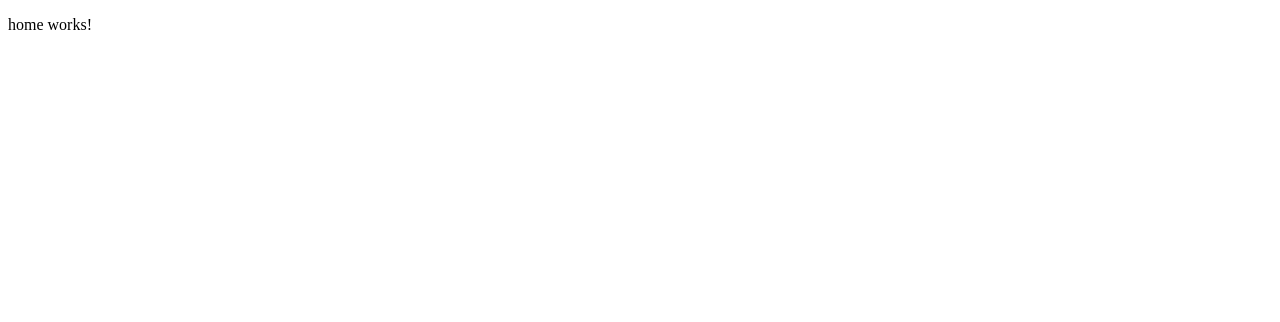
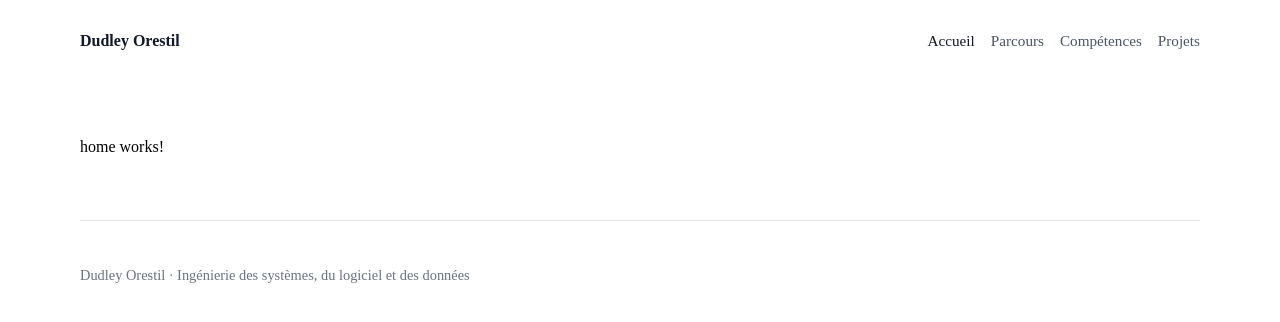
Before and after one commit to dee276/my-hybrid-portfolio, an Angular app: page / in a window 1280 px wide. Shown: the top 322 px of the page. Built offline with nearby package versions, Linux system fonts and the light colour scheme.

Commit message:
feat: Ajout des composants Header,Footer et de leur fichier .scss

```diff
--- a/src/app/app.html
+++ b/src/app/app.html
@@ -1,3 +1,7 @@
+<app-header />
+
 <main class="app-shell">
   <router-outlet />
 </main>
+
+<app-footer />
--- a/src/app/app.scss
+++ b/src/app/app.scss
@@ -0,0 +1,10 @@
+:host {
+  display: block;
+  min-height: 100vh;
+}
+
+.app-shell {
+  width: min(1120px, calc(100% - 32px));
+  margin: 0 auto;
+  padding: 48px 0;
+}
--- a/src/app/shared/components/footer/footer.component.html
+++ b/src/app/shared/components/footer/footer.component.html
@@ -1 +1,3 @@
-<p>footer works!</p>
+<footer>
+  <p>Dudley Orestil · Ingénierie des systèmes, du logiciel et des données</p>
+</footer>
--- /dev/null
+++ b/src/app/shared/components/footer/footer.component.scss
@@ -0,0 +1,8 @@
+footer {
+  width: min(1120px, calc(100% - 32px));
+  margin: 0 auto;
+  padding: 32px 0;
+  color: #6b7280;
+  font-size: 0.9rem;
+  border-top: 1px solid #e5e7eb;
+}
--- a/src/app/shared/components/footer/footer.component.ts
+++ b/src/app/shared/components/footer/footer.component.ts
@@ -4,8 +4,6 @@ import { Component } from '@angular/core';
   selector: 'app-footer',
   imports: [],
   templateUrl: './footer.component.html',
-  styles: ``,
+  styleUrl: './footer.component.scss',
 })
-export class FooterComponent {
-
-}
+export class FooterComponent {}
--- a/src/app/shared/components/header/header.component.html
+++ b/src/app/shared/components/header/header.component.html
@@ -1 +1,18 @@
-<p>header works!</p>
+<header>
+  <a routerLink="/" class="brand">Dudley Orestil</a>
+
+  <nav aria-label="Navigation principale">
+    <a routerLink="/" routerLinkActive="active" [routerLinkActiveOptions]="{ exact: true }">
+      Accueil
+    </a>
+    <a routerLink="/about" routerLinkActive="active">
+      Parcours
+    </a>
+    <a routerLink="/skills" routerLinkActive="active">
+      Compétences
+    </a>
+    <a routerLink="/portfolio" routerLinkActive="active">
+      Projets
+    </a>
+  </nav>
+</header>
--- /dev/null
+++ b/src/app/shared/components/header/header.component.scss
@@ -0,0 +1,32 @@
+header {
+  width: min(1120px, calc(100% - 32px));
+  margin: 0 auto;
+  padding: 24px 0;
+  display: flex;
+  align-items: center;
+  justify-content: space-between;
+  gap: 24px;
+}
+
+.brand {
+  color: #111827;
+  font-weight: 700;
+  text-decoration: none;
+}
+
+nav {
+  display: flex;
+  align-items: center;
+  gap: 16px;
+}
+
+nav a {
+  color: #4b5563;
+  font-size: 0.95rem;
+  text-decoration: none;
+}
+
+nav a:hover,
+nav a.active {
+  color: #111827;
+}
--- a/src/app/shared/components/header/header.component.ts
+++ b/src/app/shared/components/header/header.component.ts
@@ -1,11 +1,10 @@
 import { Component } from '@angular/core';
+import { RouterLink, RouterLinkActive } from '@angular/router';
 
 @Component({
   selector: 'app-header',
-  imports: [],
+  imports: [RouterLink, RouterLinkActive],
   templateUrl: './header.component.html',
-  styles: ``,
+  styleUrl: './header.component.scss',
 })
-export class HeaderComponent {
-
-}
+export class HeaderComponent {}
```
Also changed, not shown: src/app/app.ts (+5 -2 lines).
